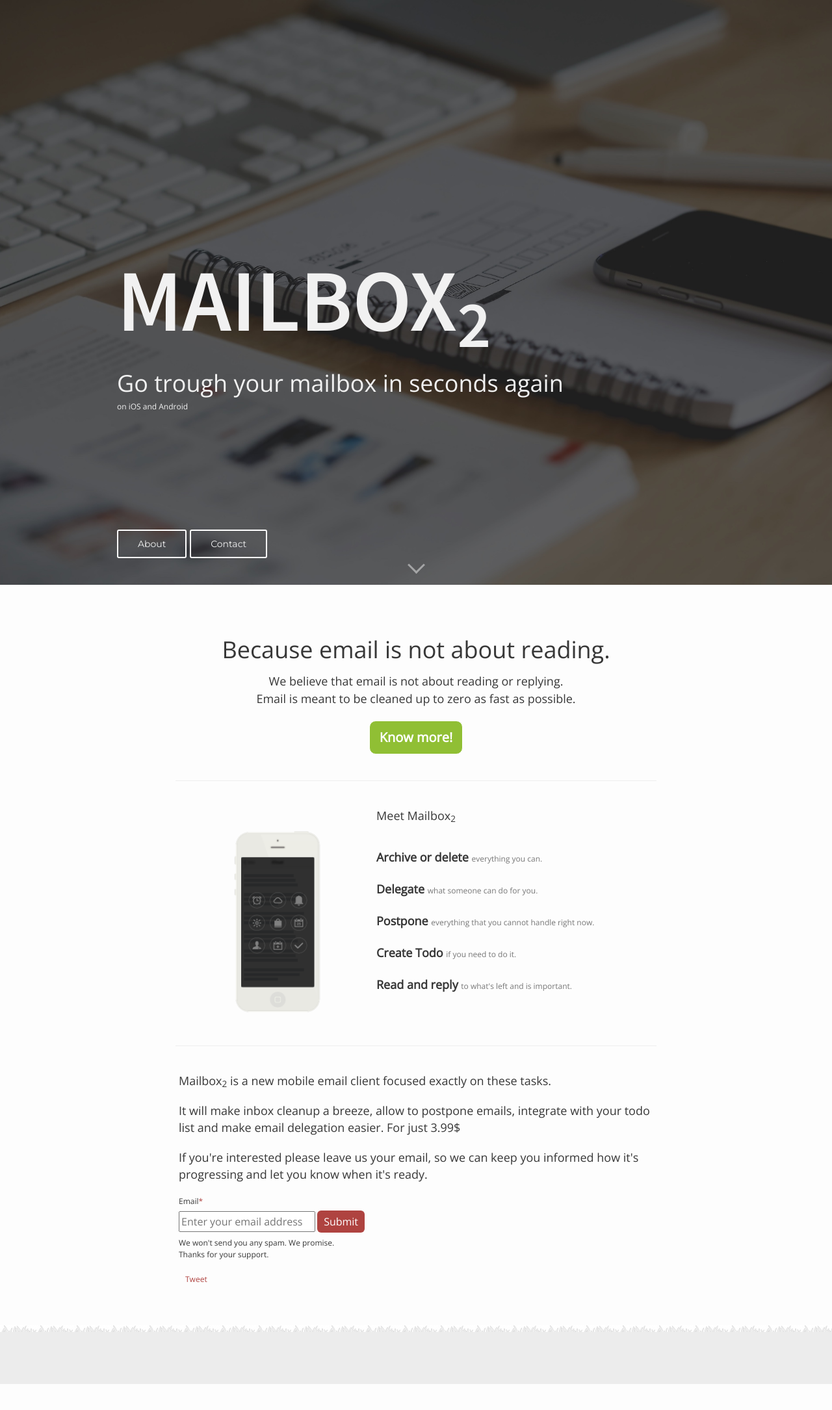
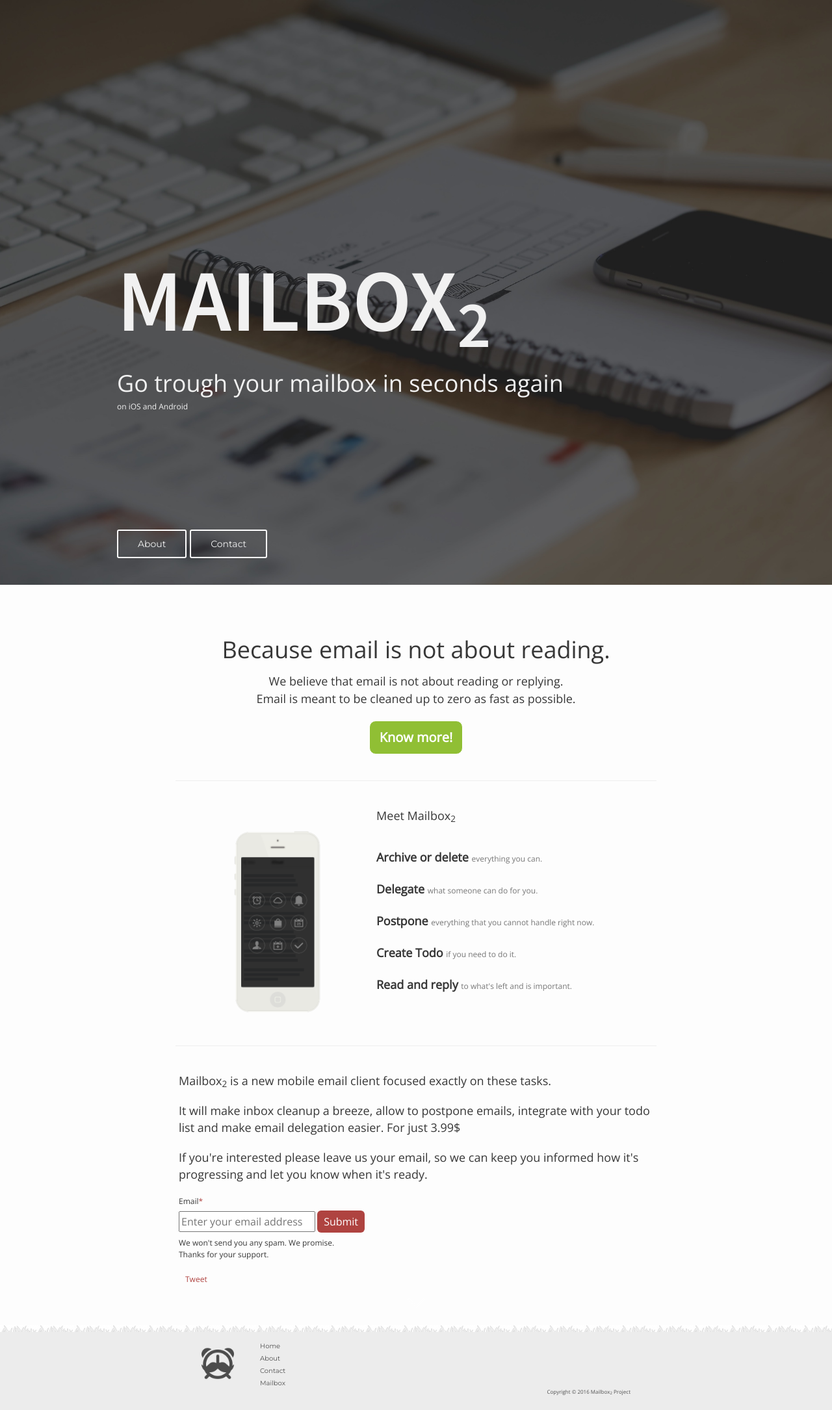
Before and after one commit to mailbox2app/mailbox2app.github.io, a Jekyll site: the page built from index.html, in a window 1280 px wide. Shown: the whole page at 65% size. Built offline with Jekyll 4.4.1, drawn with Linux system fonts in a browser that asks for light colours; comment, search, counter and statistics services are not loaded; before the commit the page ends 2130 px from its top, so only the background shows below that.

Commit message:
Nice footer

```diff
--- /dev/null
+++ b/_includes/footer.html
@@ -0,0 +1,24 @@
+<div class="footer">
+  <div class="grass"></div>
+  <div class="footer-content">
+    <div class="footer-links">
+      <table>
+        <tr>
+          <td rowspan="99" style="padding-right: 40px;">
+            <img src="{{ site.github.url }}/img/alarm.png" height="50px">
+          </td>
+          <td class="footer-link">
+            <a class="footer-page-link" href="{{ site.github.url }}/">Home</a>
+          </td>
+          {% for page in site.pages %} {% if page.title %}
+          <tr>
+            <td class="footer-link">
+              <a class="footer-page-link" href="{{ page.url | prepend: site.github.url }}">{{ page.title }}</a>
+            </td>
+          </tr>
+          {% endif %} {% endfor %}
+      </table>
+      <div class="footer-copyright">Copyright © 2016 Mailbox<sub>2</sub> Project</div>
+    </div>
+  </div>
+</div>
--- a/_layouts/home.html
+++ b/_layouts/home.html
@@ -4,6 +4,7 @@
 {% include head.html %}
 
 <body>
+  <div class="wrapper">
     <script>
       (function(i, s, o, g, r, a, m) {
         i['GoogleAnalyticsObject'] = r;
@@ -60,8 +61,7 @@
 
     <div id="about" class="page-content post-content container" style="margin-top: 50px;">
       <div style="text-align: center">
-      <h1>Because email is not about reading.</h1>
-      We believe that email is not about reading or replying.
+        <h1>Because email is not about reading.</h1> We believe that email is not about reading or replying.
         <br> Email is meant to be cleaned up to zero as fast as possible.
       </div>
       <div class="center">
@@ -74,7 +74,7 @@
           <img src="{{ site.github.url }}/img/phone.png" height="300px">
         </div>
         <div class="col-md-8 center phone-bullets">
-        <div style="text-align: left; display: inline-block; vertical-align: middle;" >
+          <div style="text-align: left; display: inline-block; vertical-align: middle;">
             <p><b>Archive or delete</b> <span class='text-smaller'>everything you can.</span></p>
             <p><b>Delegate</b> <span class='text-smaller'>what someone can do for you.</span></p>
             <p><b>Postpone</b> <span class='text-smaller'>everything that you cannot handle right now.</span></p>
@@ -131,8 +131,8 @@
         </div>
       </div>
     </div>
-  <div class="grass"></div>
-  <div class="footer"></div>
+    {% include footer.html %}
+  </div>
 </body>
 
 </html>
--- a/css/main.scss
+++ b/css/main.scss
@@ -265,6 +265,7 @@ code {
     padding: $spacing-unit 0;
     margin-left: 40px;
     margin-right: 40px;
+    /* padding-bottom: 120px; */
 }
 
 .page-heading {
@@ -584,6 +585,11 @@ code {
   margin-right: auto;
 }
 
+.wrapper {
+  position: relative;
+  min-width: 100%;
+}
+
 hr {
   margin: 40px 0 40px 0;
 }
@@ -604,8 +610,26 @@ button.action-button {
 }
 
 div.footer {
+  position: absolute;
+  width: 100%;
+  /* max-height: 100px; */
+}
+
+div.footer-content {
   background-color: $footer-color;
-  height: 80px;
+  height: 120px;
+}
+
+div.footer-links {
+  margin: auto;
+  padding: 10px 40px 0 40px;
+  max-width: $content-width;
+}
+
+div.footer-copyright {
+  font-size: 8px;
+  font-family: 'Open Sans', sans-serif;
+  float: right;
 }
 
 div.grass {
@@ -613,6 +637,16 @@ div.grass {
   height: 20px;
   margin: 0;
   padding: 0;
+}
+
+.footer-page-link {
+  font-size: 10px;
+  color: $text-color;
+  font-weight: normal;
+}
+
+.footer-link {
+  line-height: 1;
 }
 
 .phone-row {
```
Also changed, not shown: _layouts/default.html (+22 -13 lines), img/alarm.png (added). Lines whose indentation alone changed are shown as unchanged.
